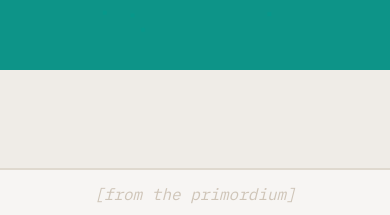
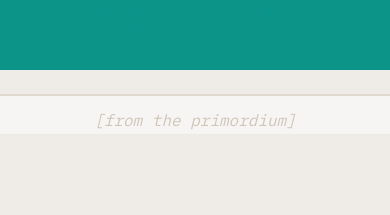
Before and after one commit to ryanfurrh/primaevus, a Next.js app: page / in a window 390 px wide. Shown: the part 710-925 px from the top of the page. After the commit the page ends 844 px from the top, so only its background shows below. Built offline with nearby package versions, Linux system fonts and the light colour scheme.

Commit message:
Update flex layout organization

```diff
--- a/app/layout.tsx
+++ b/app/layout.tsx
@@ -60,21 +60,17 @@ export default function RootLayout({
       className={`${ibm.variable} ${archivo.variable} ${marvin.variable} ${plexSans.variable} ${orbitron.variable}  font-ibm`}
     >
       <body
-        className="overflow-y-scroll bg-sand-100"
+        className="flex flex-col h-screen bg-sand-100 font-ibm"
         style={{ WebkitFontSmoothing: "none" }}
       >
-        <div className="z-10 flex w-auto border-2 md:flex-col md:fixed border-sand-400 font-ibm">
+        <header className="z-10 flex border-2 md:fixed md:flex-col border-sand-400 font-ibm">
           <NavHeader />
           <GlobalNav />
-        </div>
-        <div className="md:pl-56 font-ibm">
-          <div className="flex flex-col justify-between min-h-screen">
-            <div className="">{children}</div>
-            <div className="">
-              <Footer />
-            </div>
-          </div>
-        </div>
+        </header>
+        <main className="flex flex-col flex-1 overflow-y-scroll md:pl-56">
+          <div className="flex justify-center flex-1">{children}</div>
+          <Footer />
+        </main>
       </body>
     </html>
   );
```
